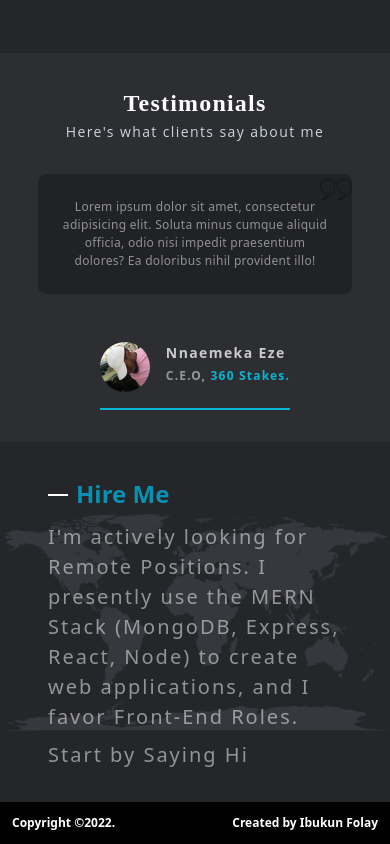
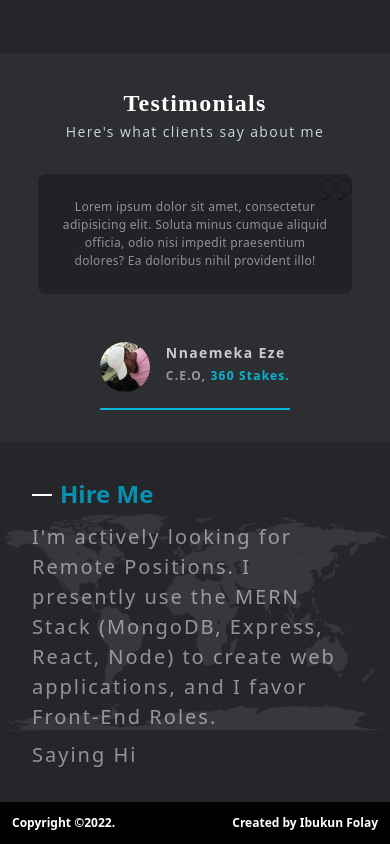
Before and after one commit to ibukunfolay/portfolio, a React (Vite) app: page / in a window 390 px wide. Shown: the part 2400-3244 px from the top of the page. Built offline with nearby package versions, Linux system fonts and the light colour scheme.

Commit message:
update contact

```diff
--- a/src/Components/Contact.jsx
+++ b/src/Components/Contact.jsx
@@ -22,7 +22,7 @@ const Contact = () => {
   return (
     <div
       id="contact"
-      className="flex flex-col min-h-[40vh] p-[2em] px-[3em] bg-footer-pattern bg-contain bg-center bg-no-repeat bg-blend-overlay bg-[#25262A]"
+      className="flex flex-col min-h-[40vh] p-[2em] md:px-[3em] bg-footer-pattern bg-contain bg-center bg-no-repeat bg-blend-overlay bg-[#25262A]"
     >
       <div className="relative text-cyan-600 md:text-3xl text-2xl md:mb-4 mb-2 leading-10 font-sans font-bold">
         <span className="md:w-[45px] w-[20px] h-[2px] inline-block align-top bg-white mt-[20px] mr-2"></span>
@@ -34,12 +34,11 @@ const Contact = () => {
         favor Front-End Roles.
       </p>
       <div className="md:text-3xl text-xl text-white opacity-50 font-sans font-small md:font-medium md:w-4/5 tracking-widest">
-        <span className="">Start by</span>&nbsp;
-        <a href="" className="hover:text-cyan-600" onClick={handleOpen}>
+        <a href="" className="hover:text-cyan-600" onClick={() => handleOpen()}>
           Saying Hi
         </a>
       </div>
-      <Modal open={open} onClose={handleClose}>
+      <Modal open={open} onClose={() => handleClose()}>
         <Box sx={style}>
           <h2>TExt</h2>
         </Box>
```
